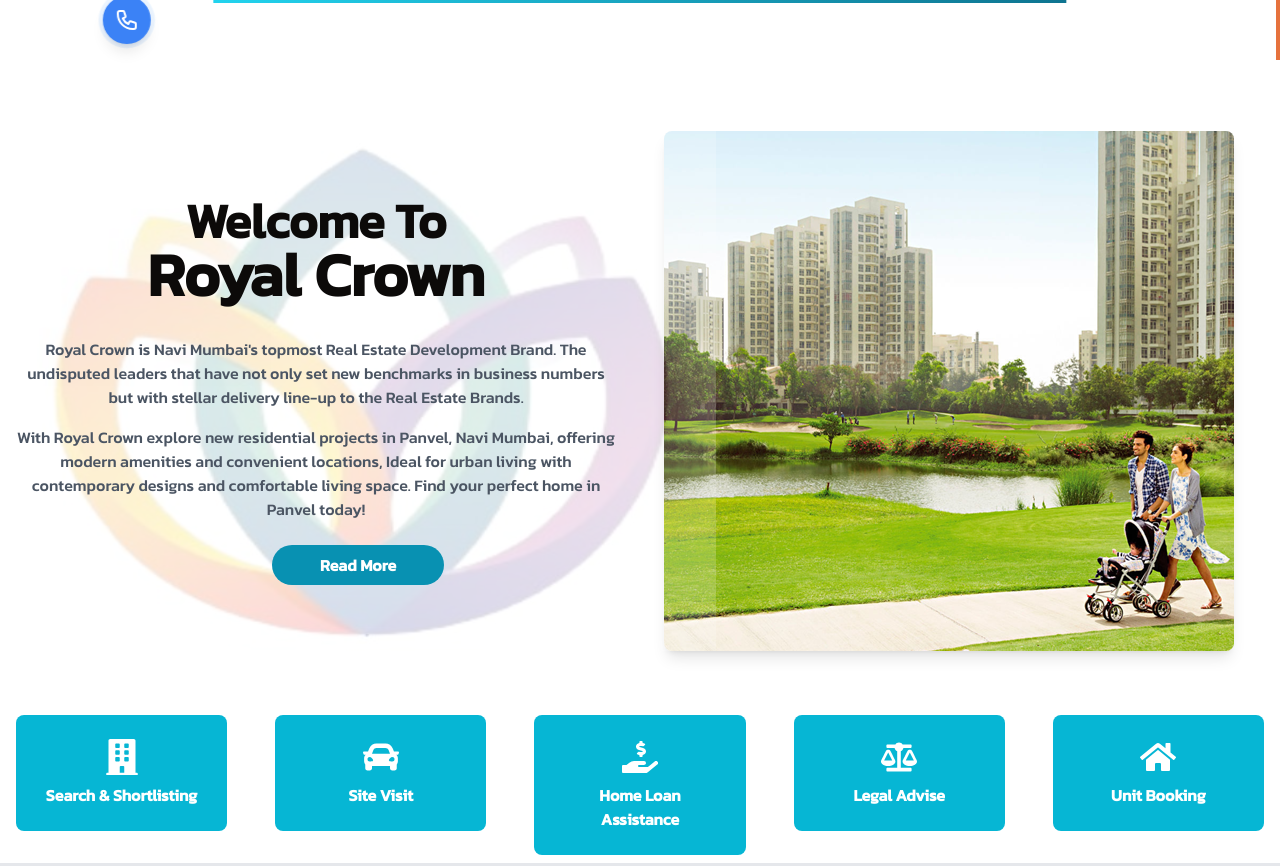
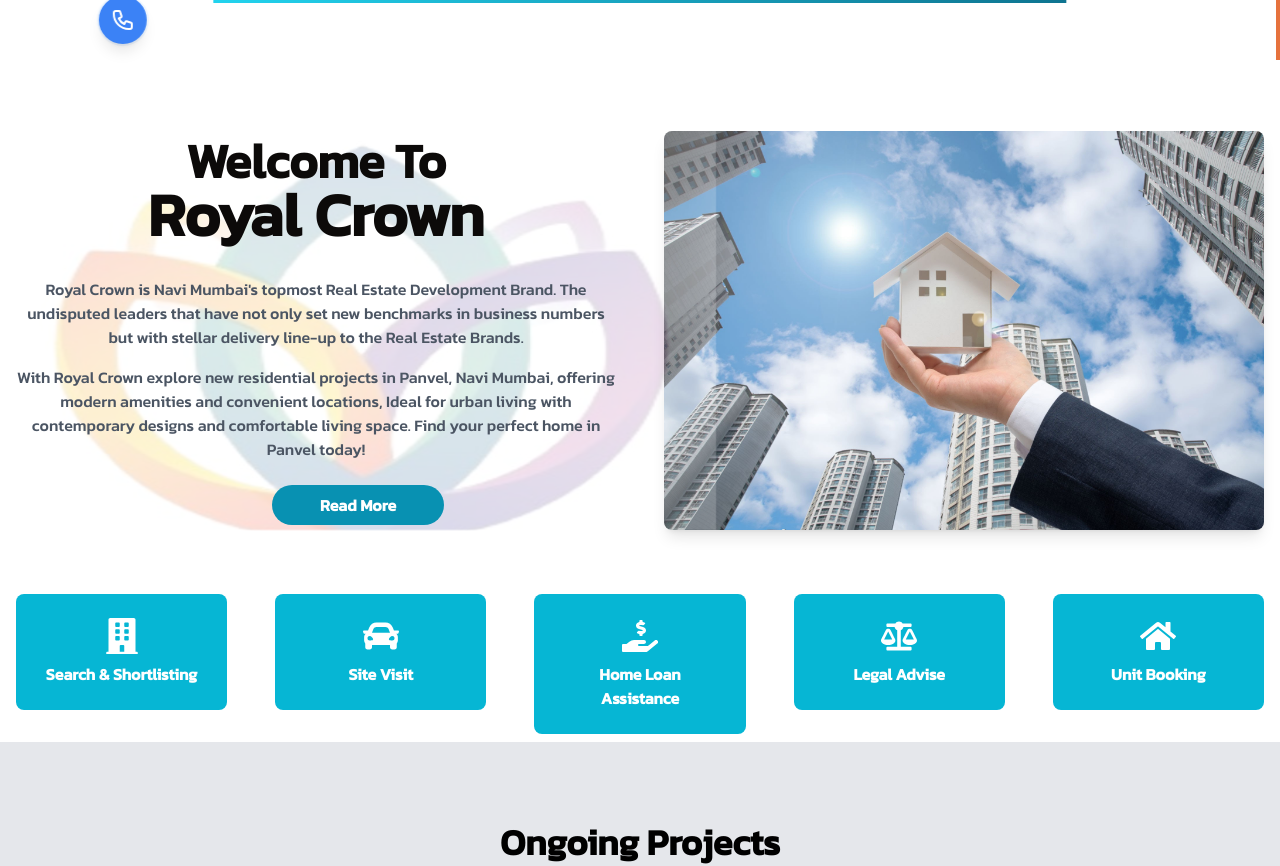
Before and after one commit to royalcrowninfra/royal, a Next.js app: page / in a window 1280 px wide. Shown: the part 740-1606 px from the top of the page. Built offline with nearby package versions, Linux system fonts and the light colour scheme.

Commit message:
new code

```diff
--- a/components/AboutComponent.jsx
+++ b/components/AboutComponent.jsx
@@ -66,7 +66,7 @@ const AboutComponent = () => {
         className="mt-16 grid md:grid-cols-2 gap-12 items-center relative"
       >
         <motion.div
-          className="absolute inset-0 bg-[length:350px_400px] md:bg-[length:700px_550px] bg-no-repeat left-0 mr-0 opacity-20"
+          className="absolute inset-0 bg-[length:350px_400px] md:bg-[length:700px_450px] bg-no-repeat left-0 mr-0 opacity-20"
           style={{ backgroundImage: "url('/images/header/bg-logo.jpg')" }}
           animate={{ rotate: 360 }}
         // transition={{ duration: 100, repeat: Infinity, ease: "linear" }}
@@ -106,7 +106,7 @@ const AboutComponent = () => {
           whileHover={{ scale: 1.05, rotate: 2 }}
           transition={{ type: "spring", stiffness: 300 }}
         >
-          <img src="/images/header/about-us.png" alt="About Us" className="rounded-lg shadow-lg" />
+          <img src="/images/header/about-us3.jpg" alt="About Us" className="rounded-lg shadow-lg" />
         </motion.div>
       </motion.div>
 
```
